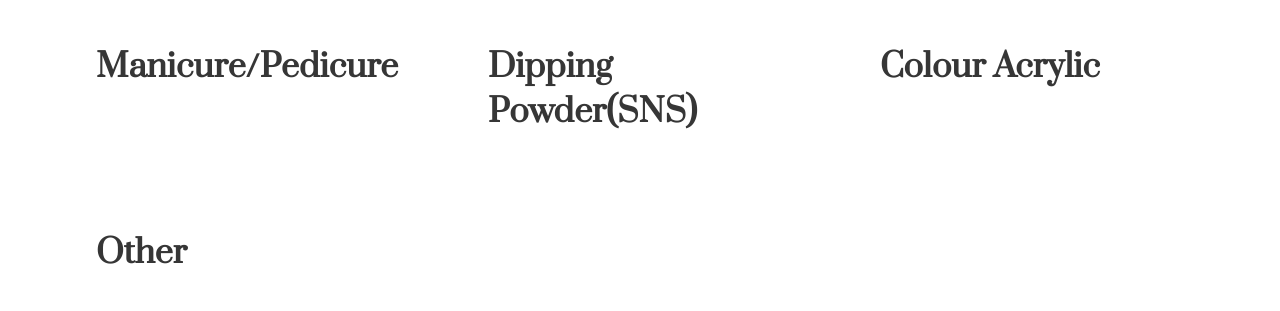
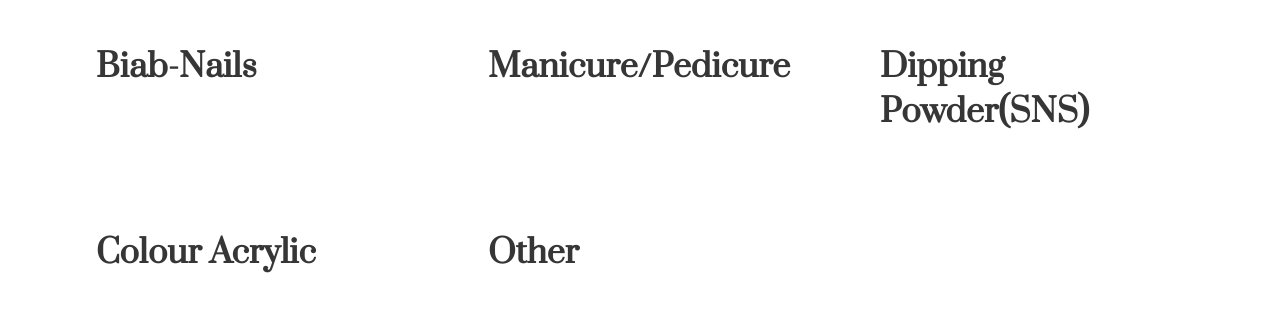
Before and after one commit to AndyNgu98/nail-bar, a website with bundled scripts: page pricing.html in a window 1280 px wide. Shown: the part 783-1094 px from the top of the page. Built offline with nearby package versions, Linux system fonts and the light colour scheme; no server answers.

Commit message:
price edit

```diff
--- a/pricing.html
+++ b/pricing.html
@@ -65,6 +65,13 @@
           <h2 class="title pricing__title">Ombre</h2>
           <table class="table is-hoverable table__ombre"></table>
         </div>
+
+        <div class="column is-one-third-desktop is-half-tablet pricing__column">
+          <h2 class="title pricing__title">Biab-Nails</h2>
+          <table class="table is-hoverable table__biab"></table>
+        </div>
+
+
 
         <div class="column is-one-third-desktop is-half-tablet pricing__column">
           <h2 class="title pricing__title">Manicure/Pedicure</h2>
```
